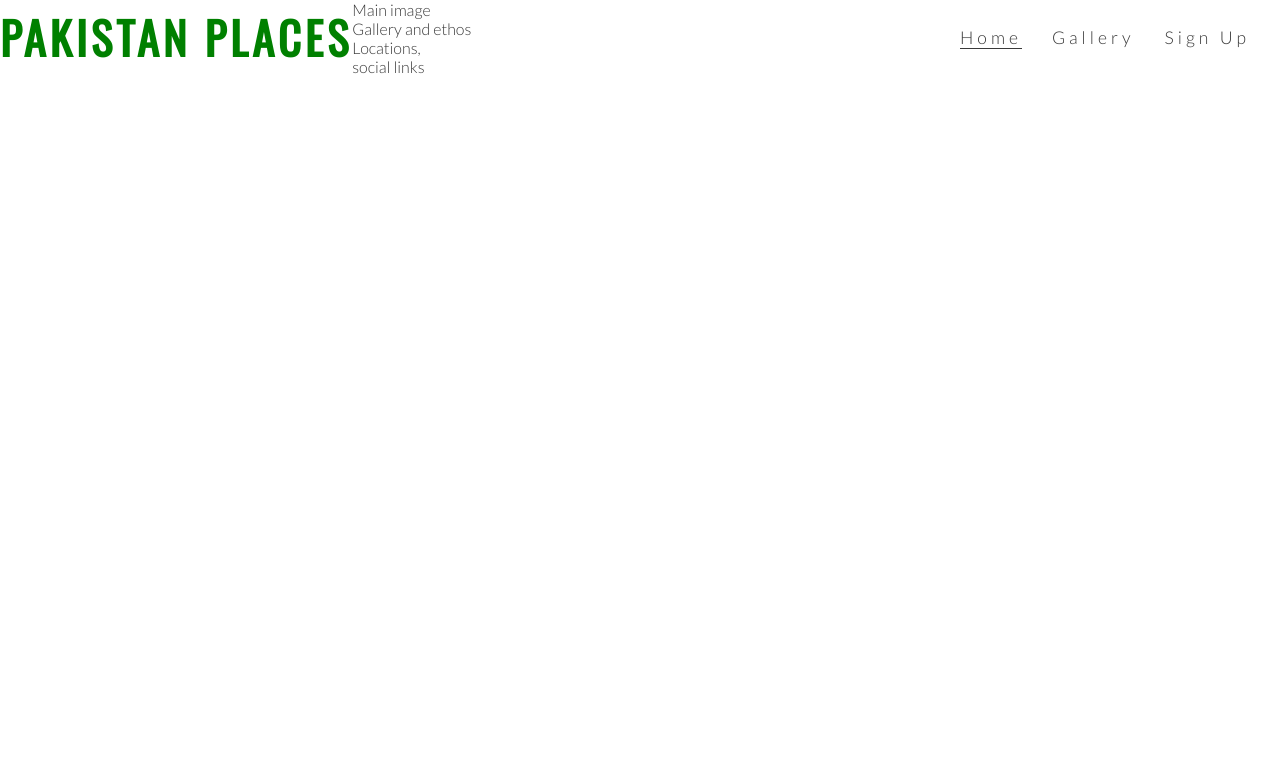
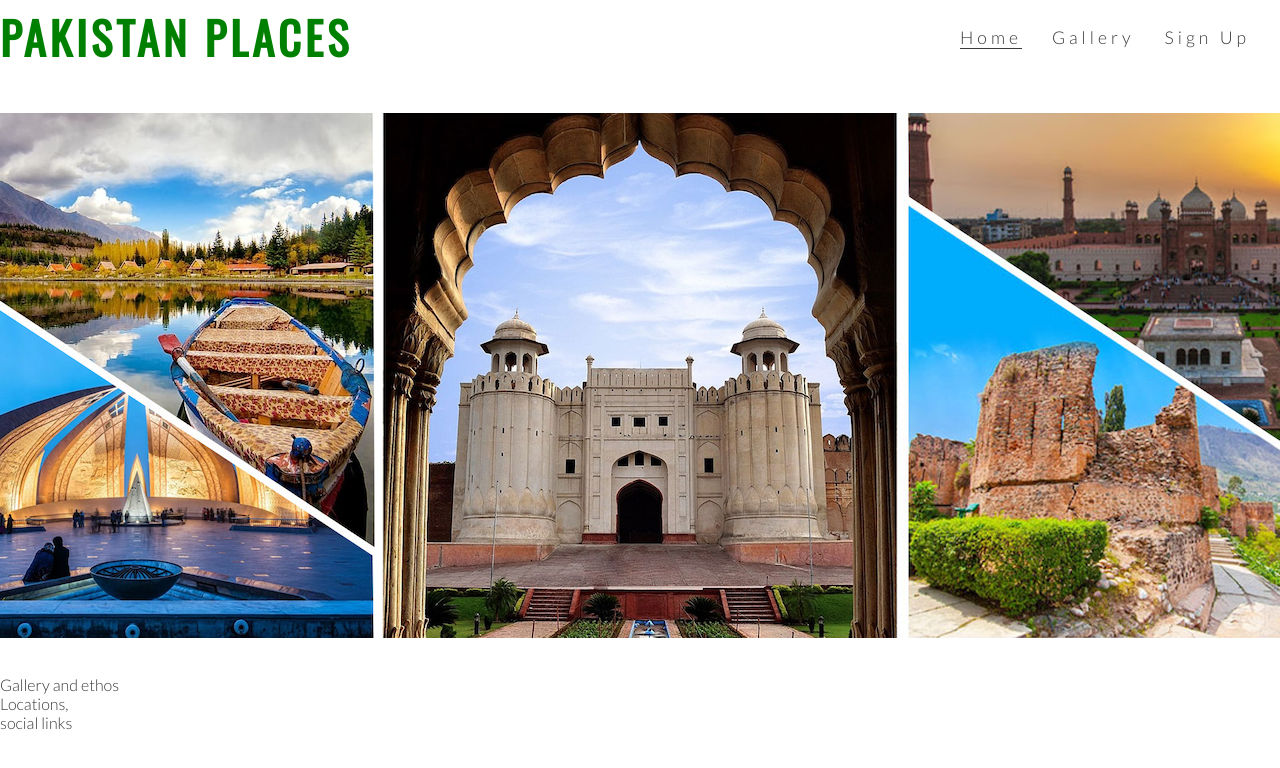
Before and after one commit to asma-n/pakistan-places, a plain HTML site: page index.html in a window 1280 px wide. Drawn offline with nearby package versions, Linux system fonts and the light colour scheme.

Commit message:
Add hero image and animation for zoom

```diff
--- a/assets/css/style.css
+++ b/assets/css/style.css
@@ -55,3 +55,32 @@ h1, h2 {
 .active {
     border-bottom: 1px solid #3a3a3a;
 }
+
+/* hero-image */
+
+#hero-outer {
+    height: 600px;
+    width: 100%;
+    overflow: hidden;
+}
+
+#hero-image {
+    height: 600px;
+    width: 100%;
+    background: url("../images/hero-image.png") no-repeat center center;
+
+    /* animates zoom effect on the lading page */
+    animation-name: hero-zoom;
+    animation-duration: 5s;
+    animation-fill-mode: forward;
+}
+
+/* creat the level of zoom for hero image */
+@keyframes hero-zoom {
+    from{
+        transform: scale(1);
+    }
+    to{
+        transform: scale(1.1);
+    }
+}
--- a/index.html
+++ b/index.html
@@ -30,8 +30,8 @@
             </ul>
         </nav>
     </header>
-    <section>
-        Main image
+    <section id="hero-outer">
+        <div id="hero-image"></div>
     </section>
     <section>
         Gallery and ethos
```
Also changed, not shown: assets/images/hero-image.png (added).
